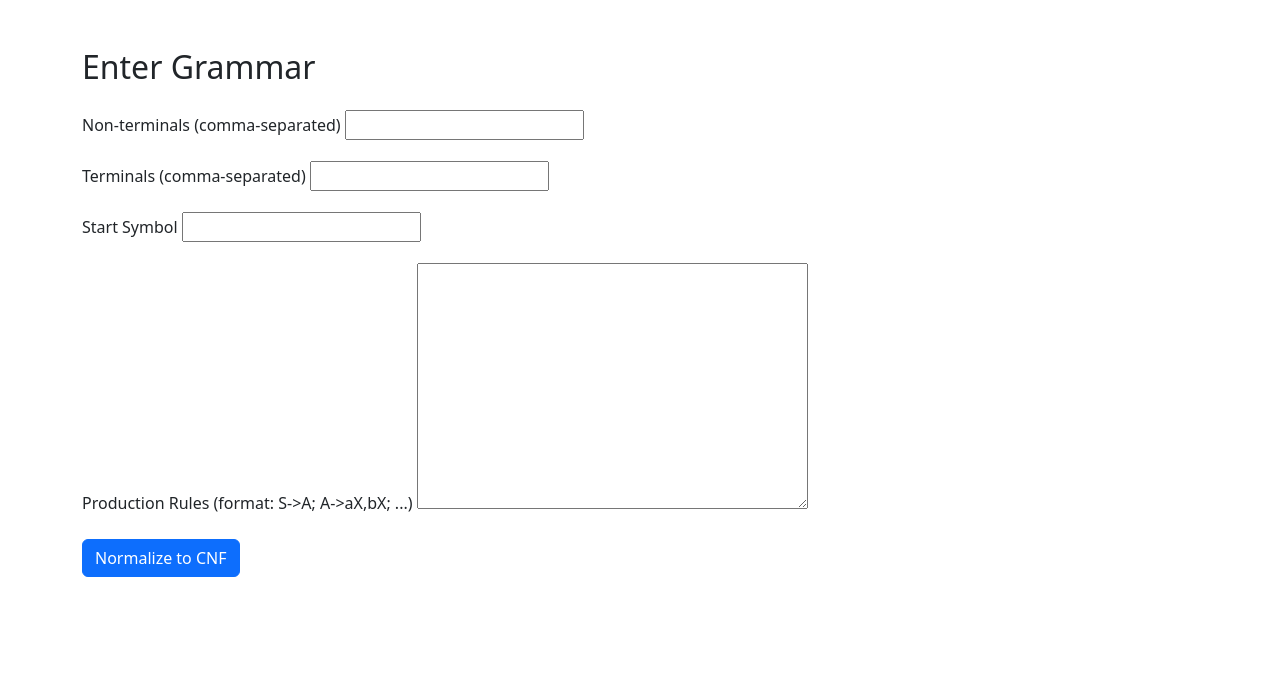
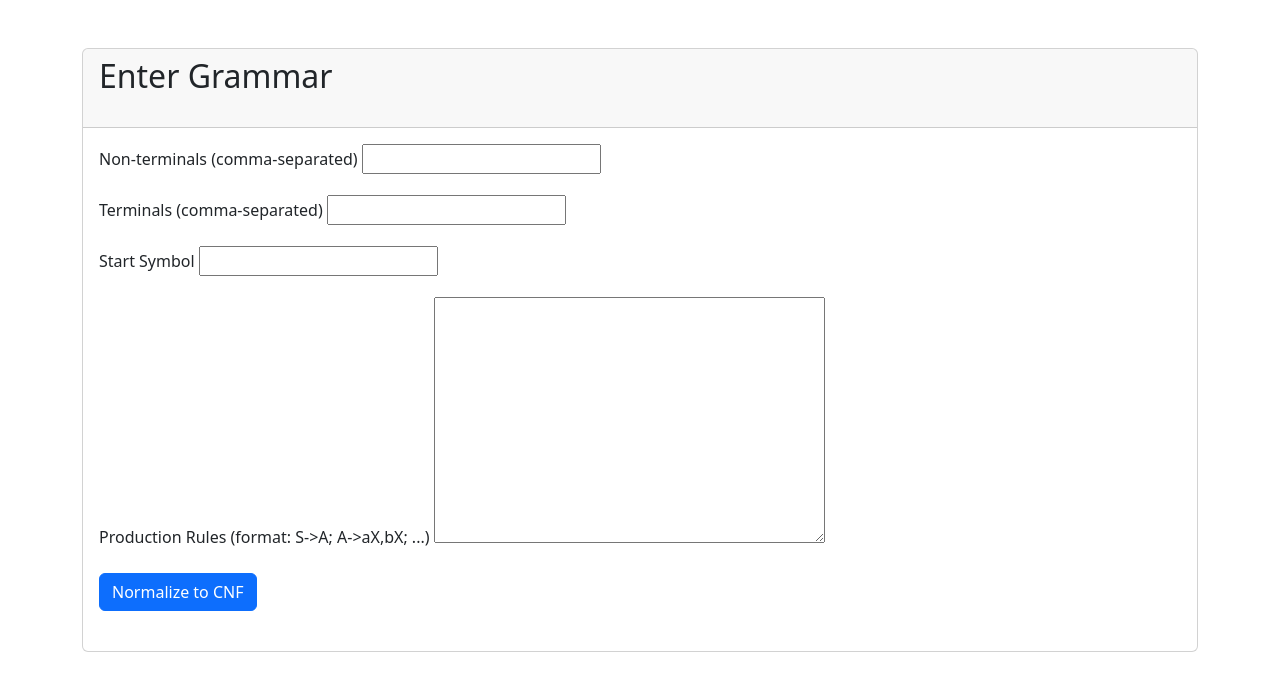
Before and after one commit to m33ga/lfa-laboratory-works, a Django app: page / in a window 1280 px wide. Shown: the top 691 px of the page. Run offline with Django 5.2, Linux system fonts and the light colour scheme.

Commit message:
fix: wrapped input form in card div

```diff
--- a/5_chomsky_normal_form/web/cnf/forms.py
+++ b/5_chomsky_normal_form/web/cnf/forms.py
@@ -1,4 +1,5 @@
 from django import forms
+
 
 class GrammarForm(forms.Form):
     non_terminals = forms.CharField(label="Non-terminals (comma-separated)", max_length=500)
--- a/5_chomsky_normal_form/web/cnf/urls.py
+++ b/5_chomsky_normal_form/web/cnf/urls.py
@@ -2,7 +2,5 @@ from django.urls import path
 from . import views
 
 urlpatterns = [
-    # path('', views.form_view, name='form'),
-    # path('success/', views.success_view, name='success'),
     path('', views.grammar_view, name="grammar_input"),
 ]
--- a/5_chomsky_normal_form/web/cnf/views.py
+++ b/5_chomsky_normal_form/web/cnf/views.py
@@ -1,6 +1,6 @@
 from django.shortcuts import render
 from .forms import GrammarForm
-from fa import Grammar  # adjust if needed
+from fa import Grammar
 
 
 def grammar_view(request):
--- a/5_chomsky_normal_form/web/templates/grammar_form.html
+++ b/5_chomsky_normal_form/web/templates/grammar_form.html
@@ -3,7 +3,11 @@
 {% block title %}Enter Grammar{% endblock %}
 
 {% block content %}
+    <div class="card">
+        <div class="card-header">
             <h2 class="mb-4">Enter Grammar</h2>
+        </div>
+        <div class="card-body">
             <form method="post" class="mb-4">
             {% csrf_token %}
             {% for field in form %}
@@ -20,11 +24,16 @@
             {% endfor %}
             <button type="submit" class="btn btn-primary">Normalize to CNF</button>
         </form>
+        </div>
+
+    </div>
+
 
     {% if result %}
+
         <div class="card">
             <div class="card-header">
-                Normalized Grammar (CNF)
+                Normalized Grammar (Chomsky Normal Form)
             </div>
             <div class="card-body">
                 <pre class="mb-0">{{ result }}</pre>
--- a/5_chomsky_normal_form/web/web/urls.py
+++ b/5_chomsky_normal_form/web/web/urls.py
@@ -3,6 +3,5 @@ from django.urls import path, include
 
 
 urlpatterns = [
-    path('admin/', admin.site.urls),
     path('', include('cnf.urls')),
 ]
```
Lines whose indentation alone changed are shown as unchanged.
